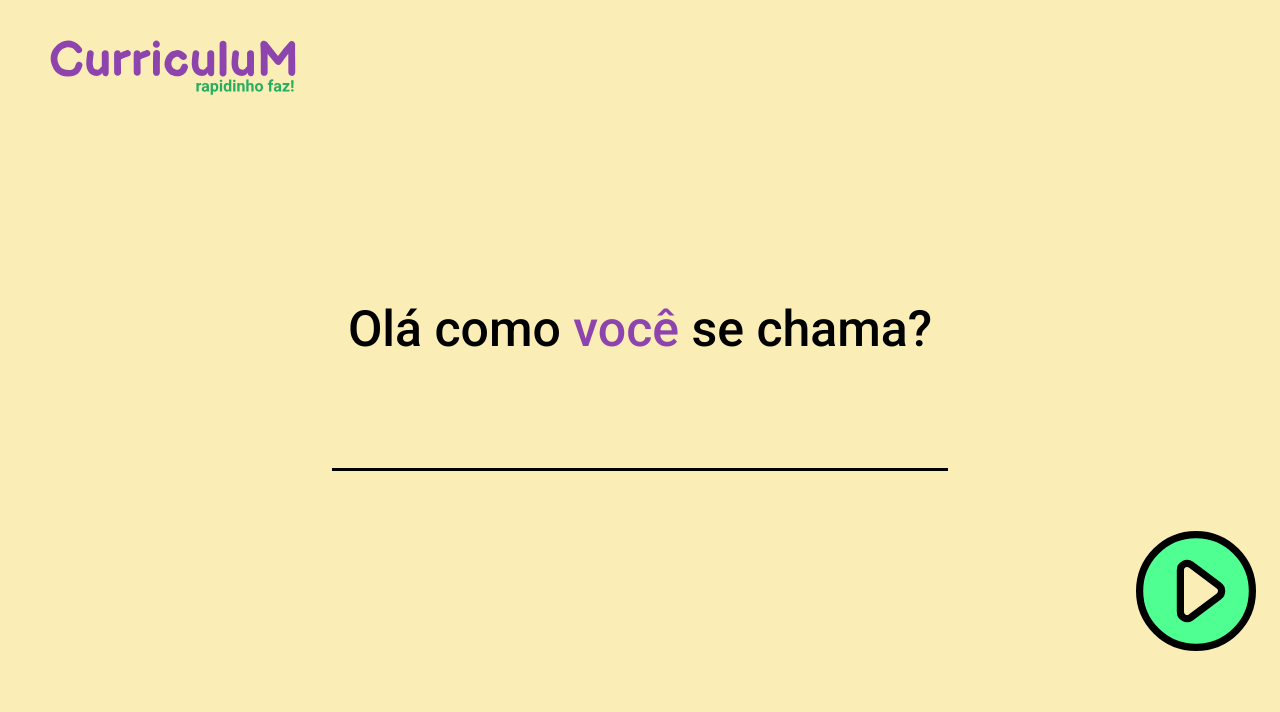
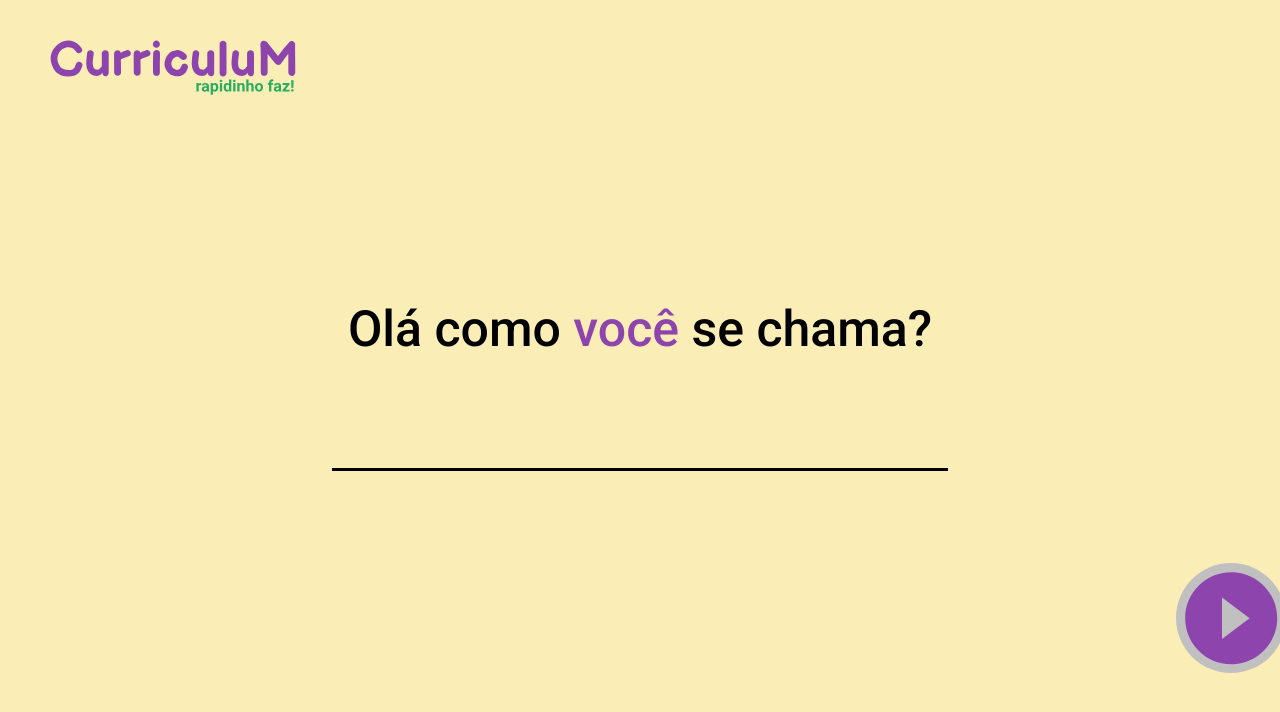
Before and after one commit to brunoCards/curriculum, a React (Create React App) app: page /name in a window 1280 px wide. Shown: the top 712 px of the page. Built offline with nearby package versions, Linux system fonts and the light colour scheme; the HTML template or start-up script is replaced by a standard one.

Commit message:
mudei nomes das cores do seletor root, e fiz a alteraçao de imagens externas para botoes de imagens da lib material-ui/icons

```diff
--- a/package.json
+++ b/package.json
@@ -4,6 +4,7 @@
   "private": true,
   "dependencies": {
     "@material-ui/core": "^4.11.2",
+    "@material-ui/icons": "^4.11.2",
     "@testing-library/jest-dom": "^5.11.4",
     "@testing-library/react": "^11.1.0",
     "@testing-library/user-event": "^12.1.10",
--- a/src/components/Footer/index.jsx
+++ b/src/components/Footer/index.jsx
@@ -1,13 +1,13 @@
 import React from 'react';
 
-//imagens
-import nextbutton from '../../assets/next_button.svg';
-import addbutton from '../../assets/add_button.svg';
+//material-ui/core
+import { IconButton } from '@material-ui/core';
 
 //styled-components
 import {
   MainFooter,
   NextButton,
+  NextButtonWithAdd,
   AddButton,
   WithAddButtonFooter,
 } from './styles';
@@ -17,22 +17,27 @@ const Footer = ({ tosubmit, toAdd, hasAddButton }) => {
     <>
       {hasAddButton ? (
         <WithAddButtonFooter>
-          <AddButton
-            src={addbutton}
-            alt="botão redondo com seta pra direita"
-            onClick={toAdd}
-          />
-          <NextButton
-            src={nextbutton}
-            alt="botão redondo com seta pra direita"
-          />
+          <input accept="image/*" id="icon-arrow-button" type="submit" />
+          <label htmlFor="icon-arrow-button">
+            <IconButton>
+              <AddButton />
+            </IconButton>
+          </label>
+          <input accept="image/*" id="icon-arrow-button" type="submit" />
+          <label htmlFor="icon-arrow-button">
+            <IconButton>
+              <NextButtonWithAdd onClick={tosubmit} />
+            </IconButton>
+          </label>
         </WithAddButtonFooter>
       ) : (
         <MainFooter>
-          <NextButton
-            src={nextbutton}
-            alt="botão redondo com seta pra direita"
-          />
+          <input accept="image/*" id="icon-arrow-button" type="submit" />
+          <label htmlFor="icon-arrow-button">
+            <IconButton>
+              <NextButton onClick={tosubmit} />
+            </IconButton>
+          </label>
         </MainFooter>
       )}
     </>
--- a/src/components/Footer/styles.js
+++ b/src/components/Footer/styles.js
@@ -1,44 +1,87 @@
 import styled from 'styled-components';
+
+import AddCircleIcon from '@material-ui/icons/AddCircle';
+import PlayCircleFilledIcon from '@material-ui/icons/PlayCircleFilled';
 
 export const MainFooter = styled.footer`
   width: 100%;
-  height: 10%;
-  padding-top: 60px;
+  padding-top: 80px;
 
   display: flex;
   justify-content: flex-end;
+
+  #icon-arrow-button {
+    display: none;
+  }
+
+  label {
+    width: 300px;
+  }
 `;
 
 export const WithAddButtonFooter = styled.footer`
   width: 100%;
-  height: 15%;
-  padding-top: 60px;
+  padding-top: 80px;
 
   display: flex;
   justify-content: space-between;
-`;
 
-export const NextButton = styled.img`
-  width: 120px;
-  object-fit: contain;
+  #icon-arrow-button {
+    display: none;
+  }
 
-  cursor: pointer;
-
-  &:hover {
-    background-color: rgba(142, 68, 173, 0.8);
-    border-radius: 50%;
+  label {
+    width: 300px;
   }
 `;
 
-export const AddButton = styled.img`
-  width: 70px;
-  margin-top: 50px;
-  object-fit: contain;
+export const NextButton = styled(PlayCircleFilledIcon)`
+  &.MuiSvgIcon-root {
+    width: 40%;
+    height: 40%;
+    margin-left: 250px;
 
-  cursor: pointer;
+    font-size: 120px;
+    fill: var(--purple_text_next_button);
+    background-color: #c0c0c0;
+    border-radius: 50%;
 
-  &:hover {
-    background-color: rgba(80, 255, 146, 0.8);
-    border-radius: 50%;
+    &:hover {
+      fill: var(--green_text_green_button);
+      border-radius: 50%;
+    }
   }
 `;
+
+export const NextButtonWithAdd = styled(PlayCircleFilledIcon)`
+  &.MuiSvgIcon-root {
+    width: 40%;
+    height: 40%;
+    margin-left: 250px;
+
+    font-size: 120px;
+    fill: var(--purple_text_next_button);
+    background-color: #c0c0c0;
+    border-radius: 50%;
+
+    &:hover {
+      fill: var(--green_text_green_button);
+      border-radius: 50%;
+    }
+  }
+`;
+
+export const AddButton = styled(AddCircleIcon)`
+  &.MuiSvgIcon-root {
+    margin-top: 20px;
+
+    font-size: 100px;
+    fill: var(--add_button);
+    fill-opacity: 1;
+    border-radius: 50%;
+
+    &:hover {
+      fill: var(--hover_add_button);
+    }
+  }
+`;
--- a/src/components/Text/styles.js
+++ b/src/components/Text/styles.js
@@ -4,7 +4,7 @@ export const TextArea = styled.p`
   color: var(--text_input);
 
   .purple {
-    color: var(--purple_text_add_button);
+    color: var(--purple_text_next_button);
   }
 `;
 
@@ -17,10 +17,10 @@ export const ParagraphArea = styled.p`
   text-align: justify;
 
   .purple {
-    color: var(--purple_text_add_button);
+    color: var(--purple_text_next_button);
   }
 
   .green {
-    color: var(--green_text);
+    color: var(--green_text_green_button);
   }
 `;
--- a/src/styles/global.js
+++ b/src/styles/global.js
@@ -20,9 +20,10 @@ const GlobalStyle = createGlobalStyle`
 
   :root {
     --primary: rgba(241, 196, 15, 0.3);
-    --green_text: #27AE60;
-    --green_button: #50FF92;
-    --purple_text_add_button: #8E44AD;
+    --green_text_green_button: #27AE60;
+    --purple_text_next_button: #8E44AD;
+    --add_button: #c0c0c0;
+    --hover_add_button: #9b59b6;
     --red_text: #C0392B;
     --blue_bg_input: #B0FFF0;
     --text_input: #000000;
```
Also changed, not shown: 2 other files (tests, documents, lock files or other folders).
